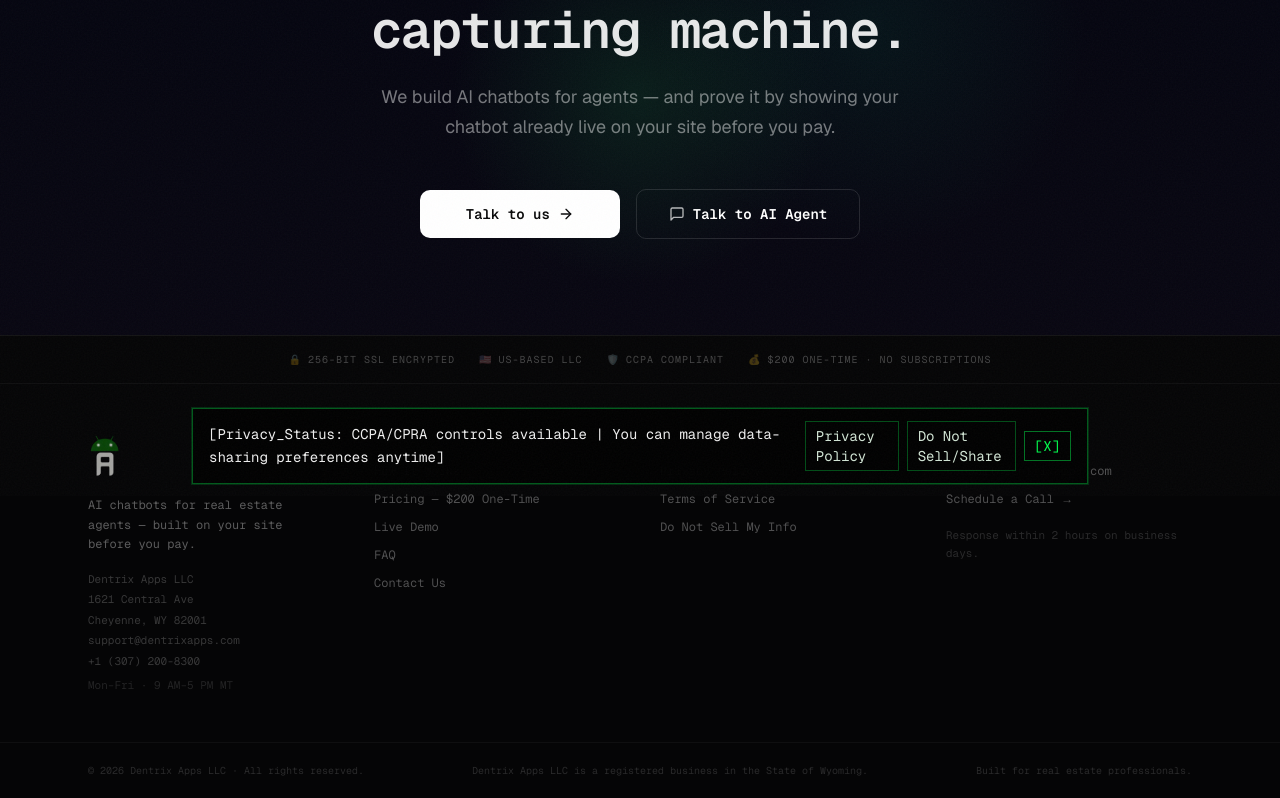
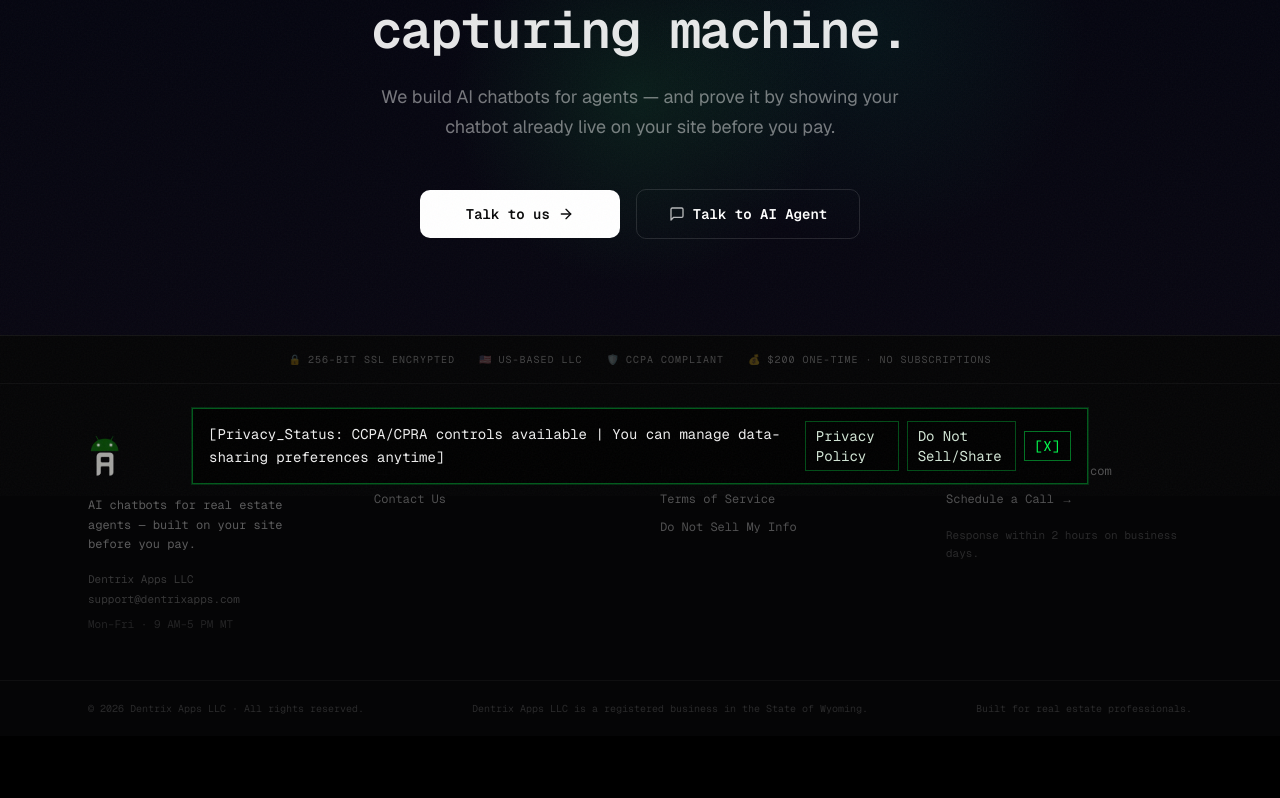
Before and after one commit to Denis-Arzu/myportfoliowebsite, a Next.js app: page / in a window 1280 px wide. Shown: the part 304-1102 px from the top of the page. After the commit the page ends 1040 px from the top, so only its background shows below. Built offline with nearby package versions, Linux system fonts and the light colour scheme.

Commit message:
chore: comment out address and contact details in SiteFooter component

```diff
--- a/app/(home)/components/SiteFooter.tsx
+++ b/app/(home)/components/SiteFooter.tsx
@@ -45,20 +45,20 @@ export function SiteFooter() {
           </p>
           <div className="space-y-1 text-[11px] text-white/20 font-mono">
             <p>Dentrix Apps LLC</p>
-            <p>1621 Central Ave</p>
-            <p>Cheyenne, WY 82001</p>
+            {/* <p>1621 Central Ave</p>
+            <p>Cheyenne, WY 82001</p> */}
             <a
               href="mailto:support@dentrixapps.com"
               className="block hover:text-white/50 transition-colors"
             >
               support@dentrixapps.com
             </a>
-            <a
+            {/* <a
               href="tel:+13072008300"
               className="block hover:text-white/50 transition-colors"
             >
               +1 (307) 200-8300
-            </a>
+            </a> */}
             <p className="text-white/12 pt-1">Mon–Fri · 9 AM–5 PM MT</p>
           </div>
         </div>
@@ -69,10 +69,10 @@ export function SiteFooter() {
             Product
           </p>
           {[
-            { label: "How It Works", href: "/#how-it-works" },
-            { label: "Pricing — $200 One-Time", href: "/#pricing" },
+            // { label: "How It Works", href: "/#how-it-works" },
+            // { label: "Pricing — $200 One-Time", href: "/#pricing" },
             { label: "Live Demo", href: "/contact" },
-            { label: "FAQ", href: "/#faq" },
+            // { label: "FAQ", href: "/#faq" },
             { label: "Contact Us", href: "/contact" },
           ].map(({ label, href }) => (
             <Link
```
